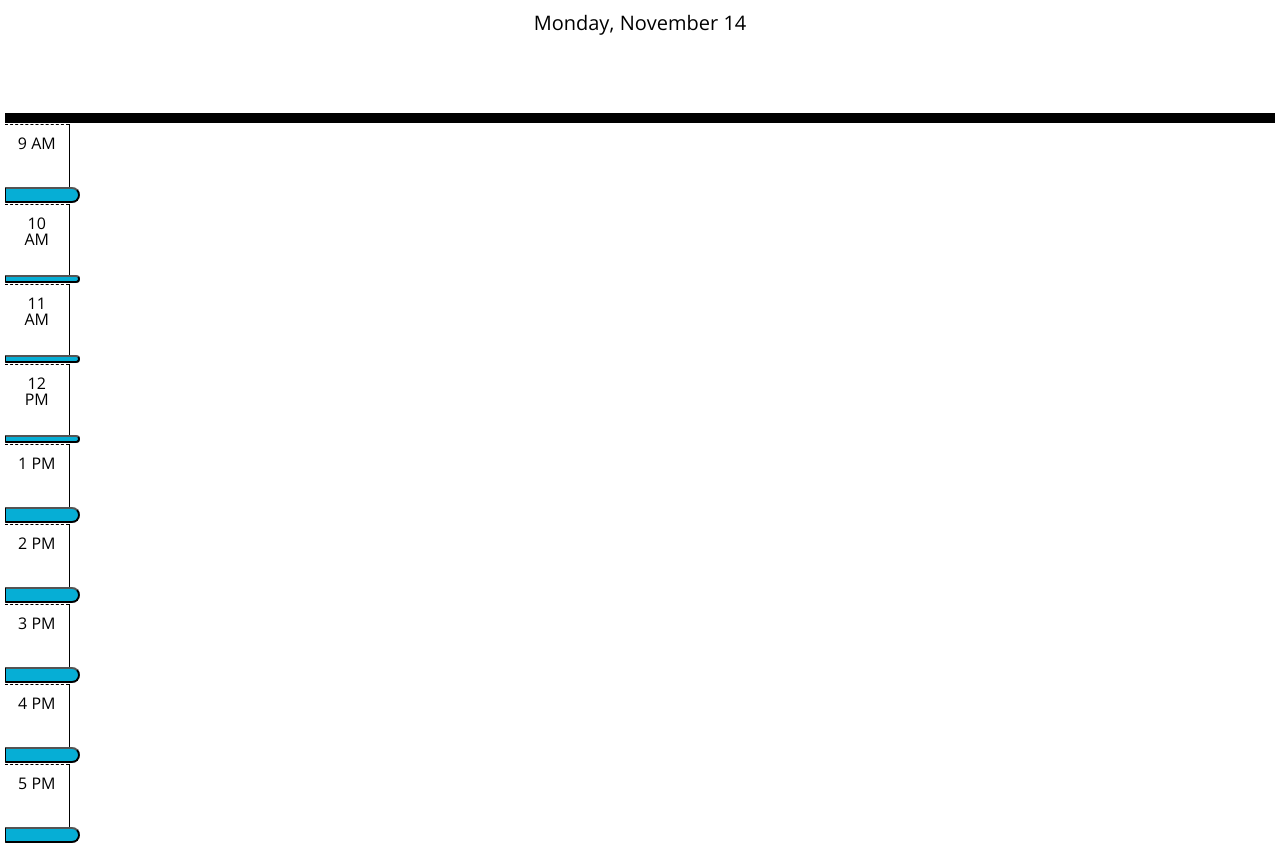
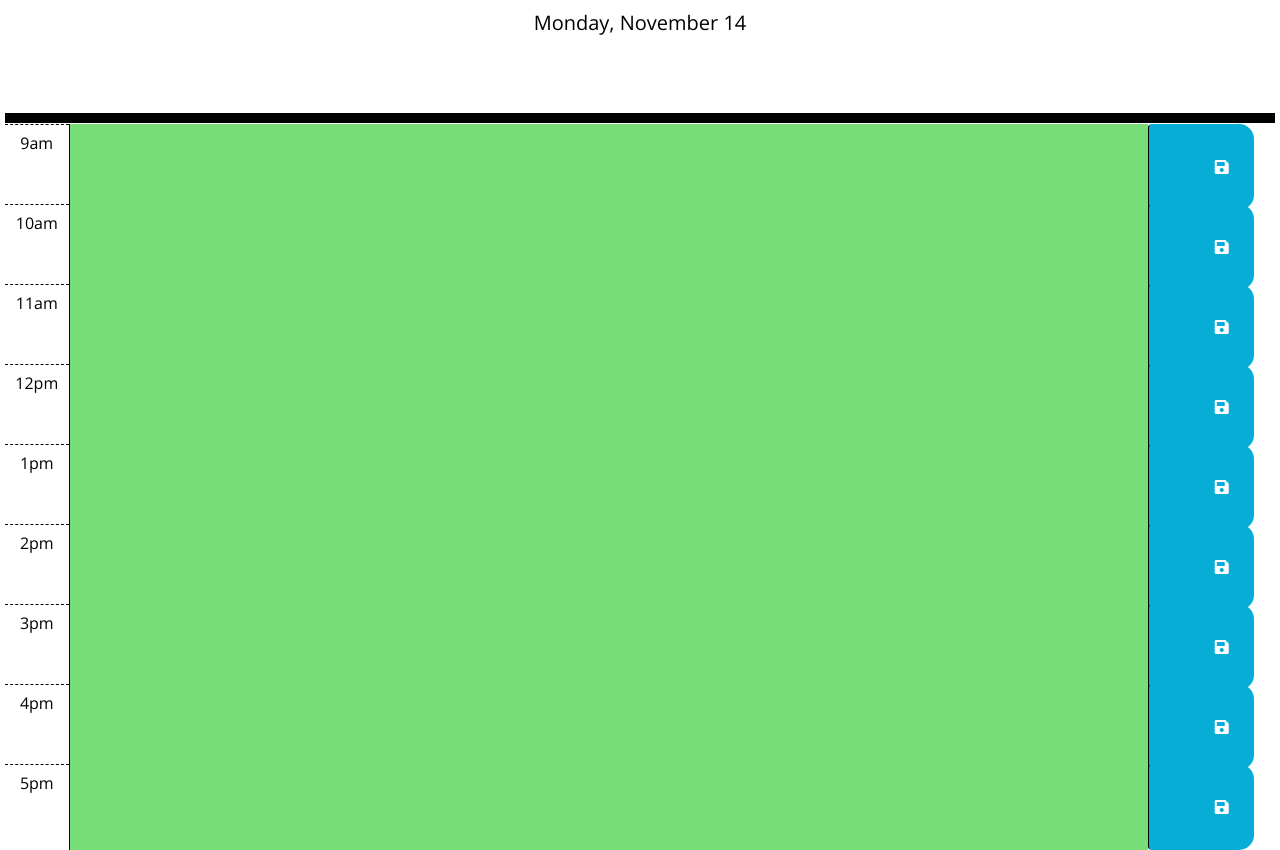
Before and after one commit to alexisbenavidez99/Work-Day-Scheduler-5, a plain HTML site: page index.html in a window 1280 px wide. Shown: the part 181-1031 px from the top of the page. Drawn offline with nearby package versions, Linux system fonts and the light colour scheme.

Commit message:
added comments, local storage, and color to time slots to js file

```diff
--- a/Assets/script.js
+++ b/Assets/script.js
@@ -1,29 +1,52 @@
 var today = dayjs();
 $('#currentDay').text(today.format('dddd, MMMM D'));
 
-var timeBlock = $('.description');
+// function with event listener and change time slot color
+function getTime (event) {
+    var currentHour = dayjs().format('H');
+    var timeBlock = $('.description');
+    console.log(currentHour)
 
-var pastTime = $('<div>');
-var presentTime = $('<div>');
-var futureTime = $('<div>');
+    for (var i = 9; i < 18; i++) {
+        var state;
+        if (currentHour == i) {
+            state = 'present'
+        } else if (currentHour < i) {
+            state = 'future'
+        } else {
+            state = 'past'
+        }
 
-pastTime.attr('class', 'past');
-presentTime.attr('class', 'present');
-futureTime.attr('class', 'future');
+        var displayHour = dayjs().startOf('day').add(i, 'hour').format('ha')
 
-function getTime () {
-    var currentHour = dayjs().get('h');
 
-    for (i = 9; i < 18; i++) {
-        if (currentHour === i) {
-            currentHour = presentTime;
-            timeBlock.style = presentTime
-        } else if (currentHour > i) {
-            currentHour = pastTime;
-            timeBlock.style = pastTime;
-        } else {
-            currentHour = futureTime;
-            timeBlock.style = futureTime;
-        }
+    var newDiv = `
+    <div class="time-block" id="${i}">
+      <section class="row" id="hour-${i}">
+        <p class="hour">${displayHour}</p>
+        <textarea class="description ${i} ${state}"></textarea>
+        <button class="btn saveBtn col-2 col-md-1" aria-label="save">
+          <i class="fas fa-save" aria-hidden="true"></i>
+        </button>
+      </section>
+    </div>`;
+    $('.time').append(newDiv);
+
     }
+
+    // this event listener is setting time to get the sibling element which is textarea and its value
+    // the userInput is getting the parent and added an id
+    // this is starting at the button since that's what it is listening for so we traverse from there
+    $('.saveBtn').on('click', function () {
+        var userInput = $(this).siblings('textarea').val();
+        var time = $(this).parent().attr("id");
+        localStorage.setItem(time, userInput);
+    })
 }
+// this for loop is getting the index value and then getting it from local storage
+for (var i = 9; i < 18; i++) {
+    console.log(localStorage.getItem(`hour-${i}`))
+    $(`.${i}`).val(localStorage.getItem(`hour-${i}`))
+}
+
+getTime();
--- a/Assets/style.css
+++ b/Assets/style.css
@@ -12,7 +12,7 @@ textarea {
   color: #000000;
   border-left: 1px solid black;
   padding: 10px;
-  width: 90%;
+  width: 85%;
 }
 
 .jumbotron {
@@ -69,7 +69,6 @@ textarea {
   border-bottom-right-radius: 15px;
   background-color: #06aed5;
   color: white;
-  width: 75px;
 }
 
 .saveBtn i:hover {
--- a/index.html
+++ b/index.html
@@ -34,80 +34,8 @@
       <p class="lead">A simple calendar app for scheduling your work day</p>
       <p id="currentDay" class="lead"></p>
     </header>
-    <!-- <div class="container"> -->
       <!-- Timeblocks go here -->
-    <div class="time-block">
-      <section class="row">
-        <p class="hour">9 AM</p>
-        <textarea class="description"></textarea>
-        <button class="saveBtn"></button>
-      </section>
-    </div>
-
-    <div class="time-block">
-      <section class="row">
-        <p class="hour">10 AM</p>
-        <textarea class="description"></textarea>
-        <button class="saveBtn"></button>
-      </section>
-    </div>
-
-    <div class="time-block">
-      <section class="row">
-        <p class="hour">11 AM</p>
-        <textarea class="description"></textarea>
-        <button class="saveBtn"></button>
-      </section>
-    </div>
-
-    <div class="time-block">
-      <section class="row">
-        <p class="hour">12 PM</p>
-        <textarea class="description"></textarea>
-        <button class="saveBtn"></button>
-      </section>
-    </div>
-
-    <div class="time-block">
-      <section class="row">
-        <p class="hour">1 PM</p>
-        <textarea class="description"></textarea>
-        <button class="saveBtn"></button>
-      </section>
-    </div>
-
-    <div class="time-block">
-      <section class="row">
-        <p class="hour">2 PM</p>
-        <textarea class="description"></textarea>
-        <button class="saveBtn"></button>
-      </section>
-    </div>
-
-    <div class="time-block">
-      <section class="row">
-        <p class="hour">3 PM</p>
-        <textarea class="description"></textarea>
-        <button class="saveBtn"></button>
-      </section>
-    </div>
-
-    <div class="time-block">
-      <section class="row">
-        <p class="hour">4 PM</p>
-        <textarea class="description"></textarea>
-        <button class="saveBtn"></button>
-      </section>
-    </div>
-
-    <div class="time-block">
-      <section class="row">
-        <p class="hour">5 PM</p>
-        <textarea class="description"></textarea>
-        <button class="saveBtn"></button>
-      </section>
-    </div>
-    <!-- </div> -->
+    <section class="time"></section>
 
     <script src="https://cdnjs.cloudflare.com/ajax/libs/jquery/3.2.1/jquery.min.js"></script>
     <script src="./Assets/script.js"></script>
```
